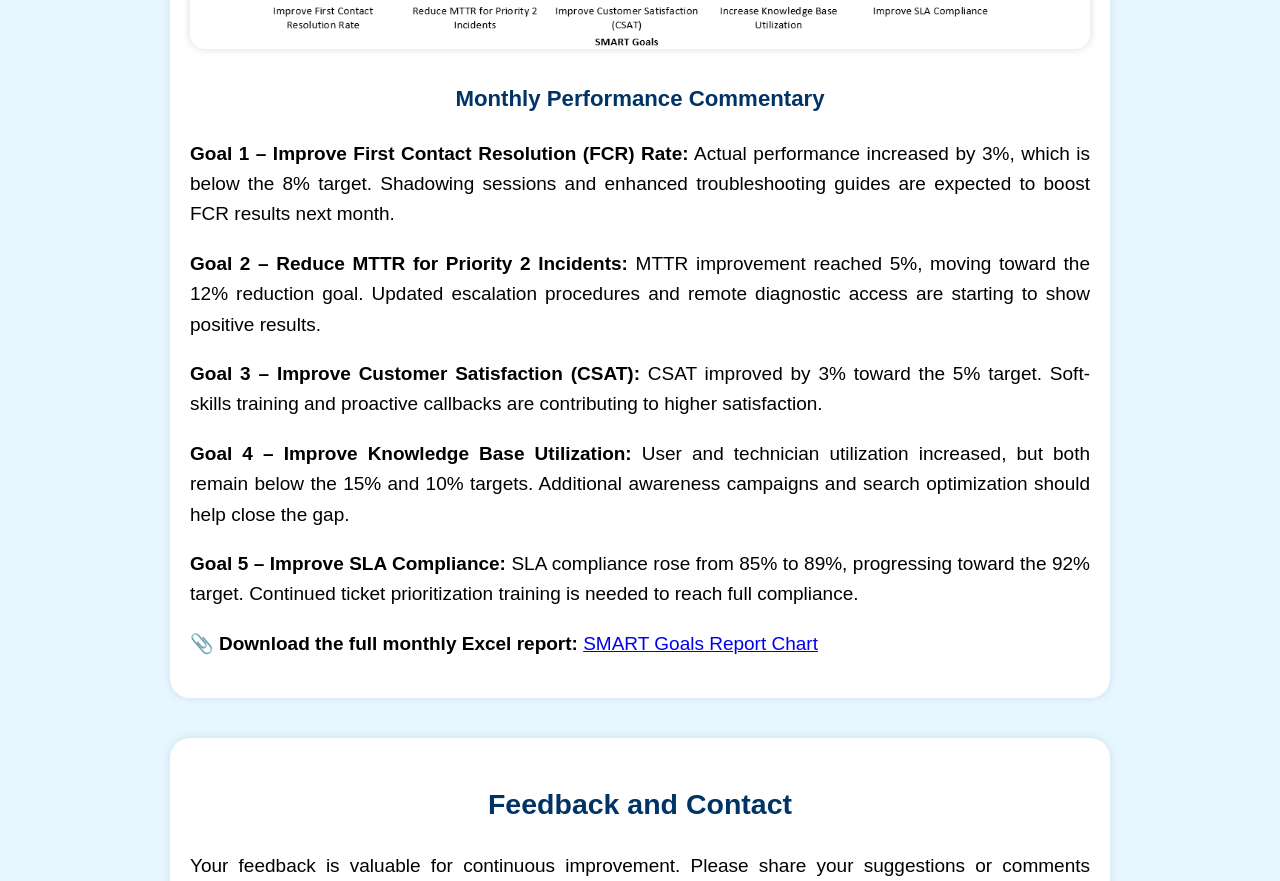
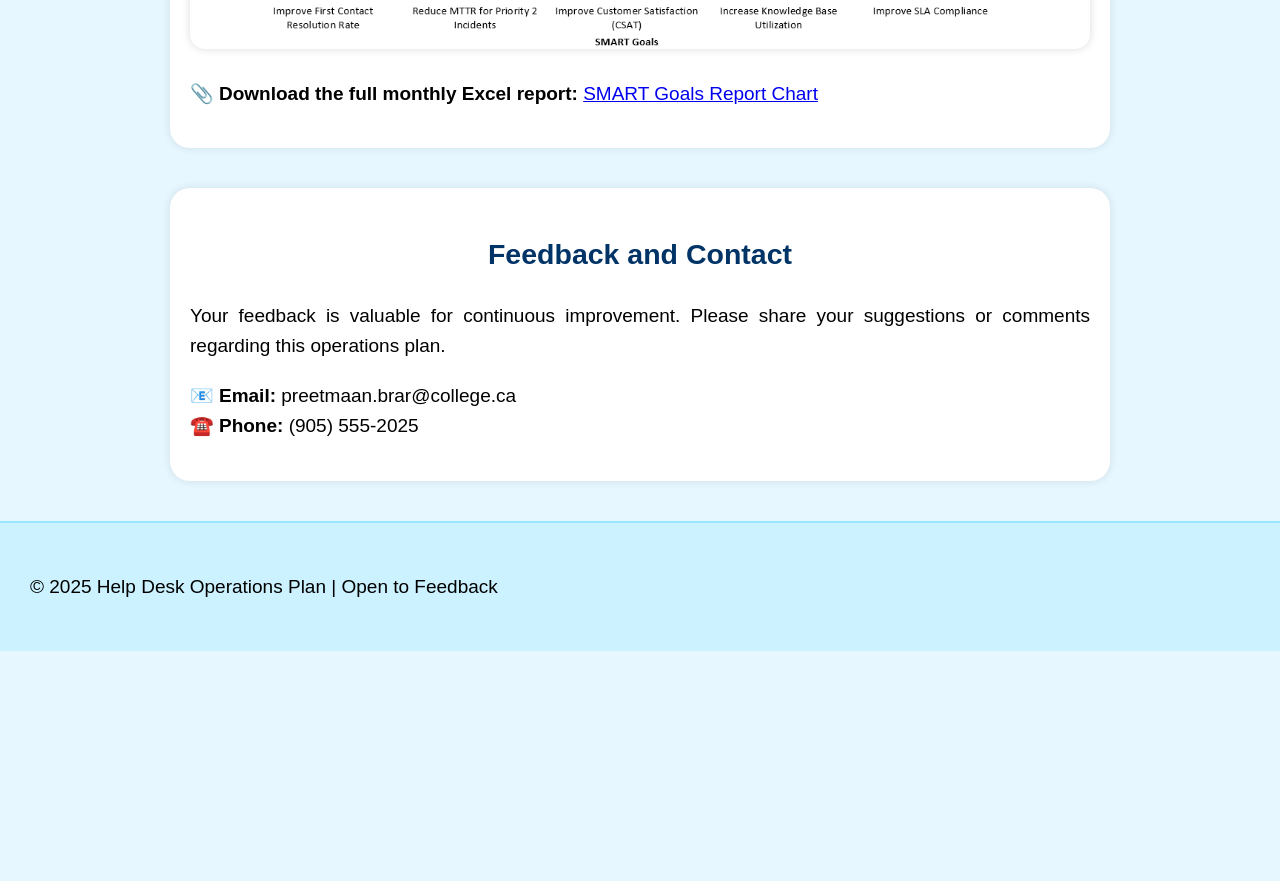
Before and after one commit to Preetmaan-Singh/ops-plan-website, a plain HTML site: page index.html in a window 1280 px wide. Shown: the part 3844-4725 px from the top of the page. After the commit the page ends 4495 px from the top, so only its background shows below. Drawn offline with Linux system fonts and the light colour scheme.

Commit message:
Update index.html

```diff
--- a/index.html
+++ b/index.html
@@ -143,7 +143,6 @@
     </div>
   </section>
 
-  <!-- 🆕 MONTHLY REPORT SECTION (Added Above Feedback Section) -->
   <section id="monthly-report">
     <h2>Monthly SMART Goals Performance Report – November 2025</h2>
     <p>
@@ -155,27 +154,7 @@
       <img src="Excel Chart.png" alt="Monthly SMART Goals Excel Chart" style="max-width: 100%; border-radius: 15px; box-shadow: 0 0 8px rgba(0,0,0,0.15);">
     </div>
 
-    <h3>Monthly Performance Commentary</h3>
-
-    <p><strong>Goal 1 – Improve First Contact Resolution (FCR) Rate:</strong>
-      Actual performance increased by 3%, which is below the 8% target. Shadowing sessions and enhanced troubleshooting guides are expected to boost FCR results next month.
-    </p>
-
-    <p><strong>Goal 2 – Reduce MTTR for Priority 2 Incidents:</strong>
-      MTTR improvement reached 5%, moving toward the 12% reduction goal. Updated escalation procedures and remote diagnostic access are starting to show positive results.
-    </p>
-
-    <p><strong>Goal 3 – Improve Customer Satisfaction (CSAT):</strong>
-      CSAT improved by 3% toward the 5% target. Soft-skills training and proactive callbacks are contributing to higher satisfaction.
-    </p>
-
-    <p><strong>Goal 4 – Improve Knowledge Base Utilization:</strong>
-      User and technician utilization increased, but both remain below the 15% and 10% targets. Additional awareness campaigns and search optimization should help close the gap.
-    </p>
-
-    <p><strong>Goal 5 – Improve SLA Compliance:</strong>
-      SLA compliance rose from 85% to 89%, progressing toward the 92% target. Continued ticket prioritization training is needed to reach full compliance.
-    </p>
+    <!-- 📌 Entire Monthly Performance Commentary REMOVED as requested -->
 
     <p>
       📎 <strong>Download the full monthly Excel report:</strong>
```
